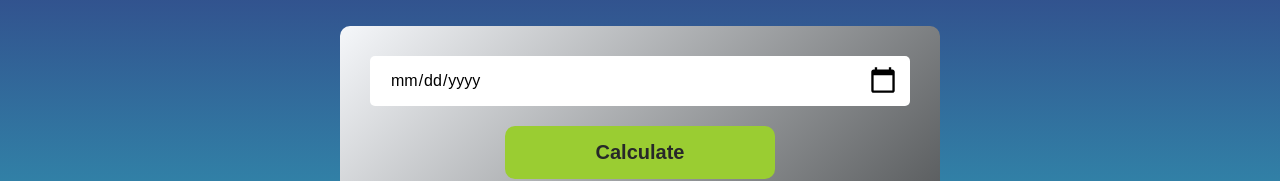
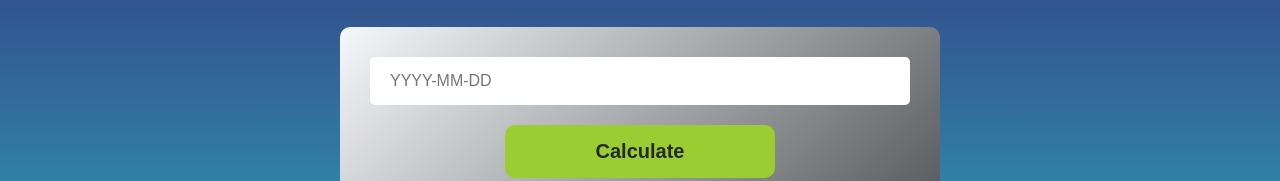
Before and after one commit to BGWEB08/Age-calculator-with-HTML-CSS-and-JavaScript., a plain HTML site: page index.html in a window 1280 px wide. Shown: the part 302-483 px from the top of the page. Drawn offline with Linux system fonts and the light colour scheme.

Commit message:
index.html

```diff
--- a/index.html
+++ b/index.html
@@ -11,14 +11,12 @@
         <div class="calculator">
             <h1>Let's <span>Calculate</span> Your Age</h1>
             <div class="date-box">
-                <input type="date" id="date">
+                <input type="text" id="date" placeholder="YYYY-MM-DD">
                 <button onclick="calculateAge()">Calculate</button>
                 <p id="age"></p>
             </div>
-
         </div>
     </div>
     <script src="script.js"></script>
-
 </body>
 </html>
```
